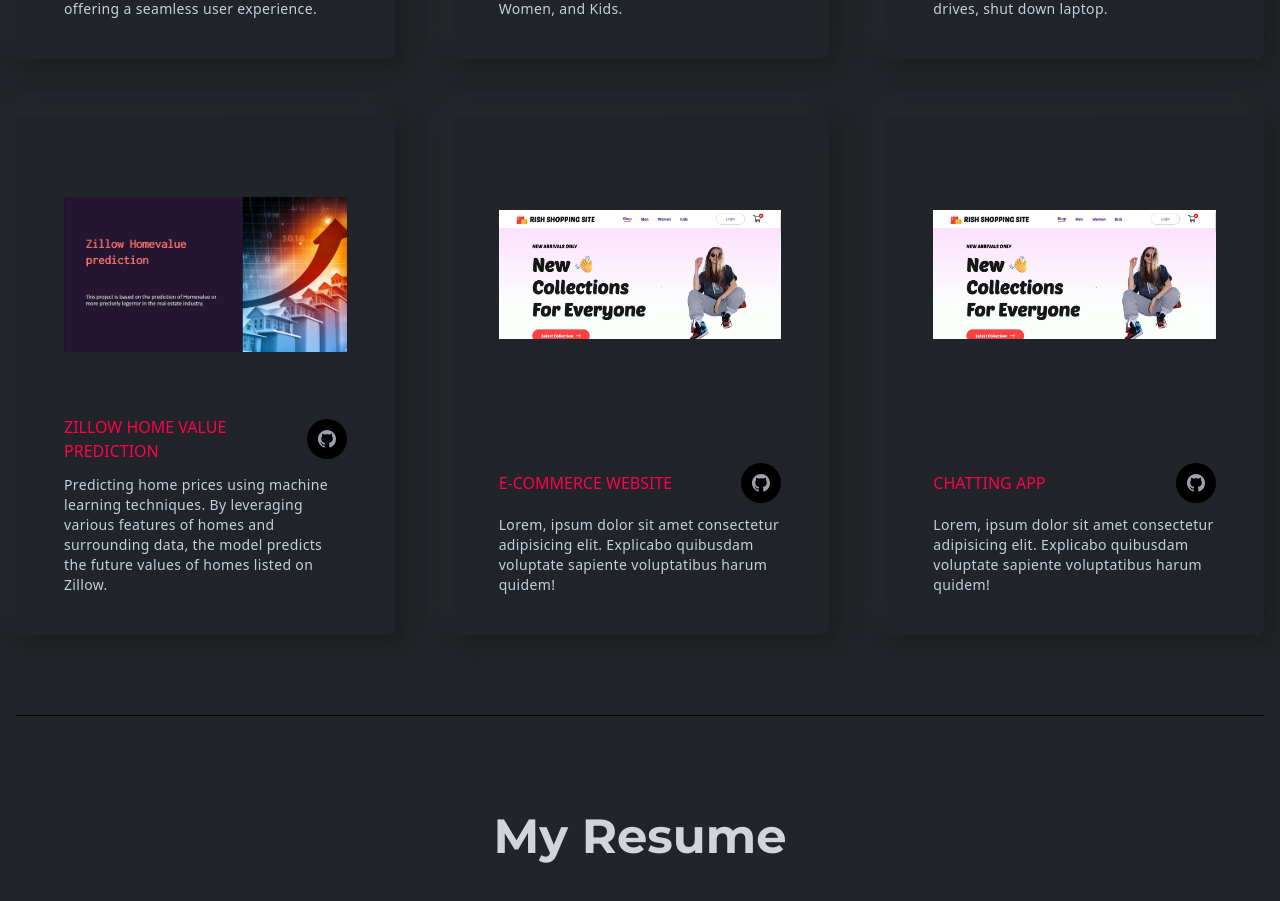
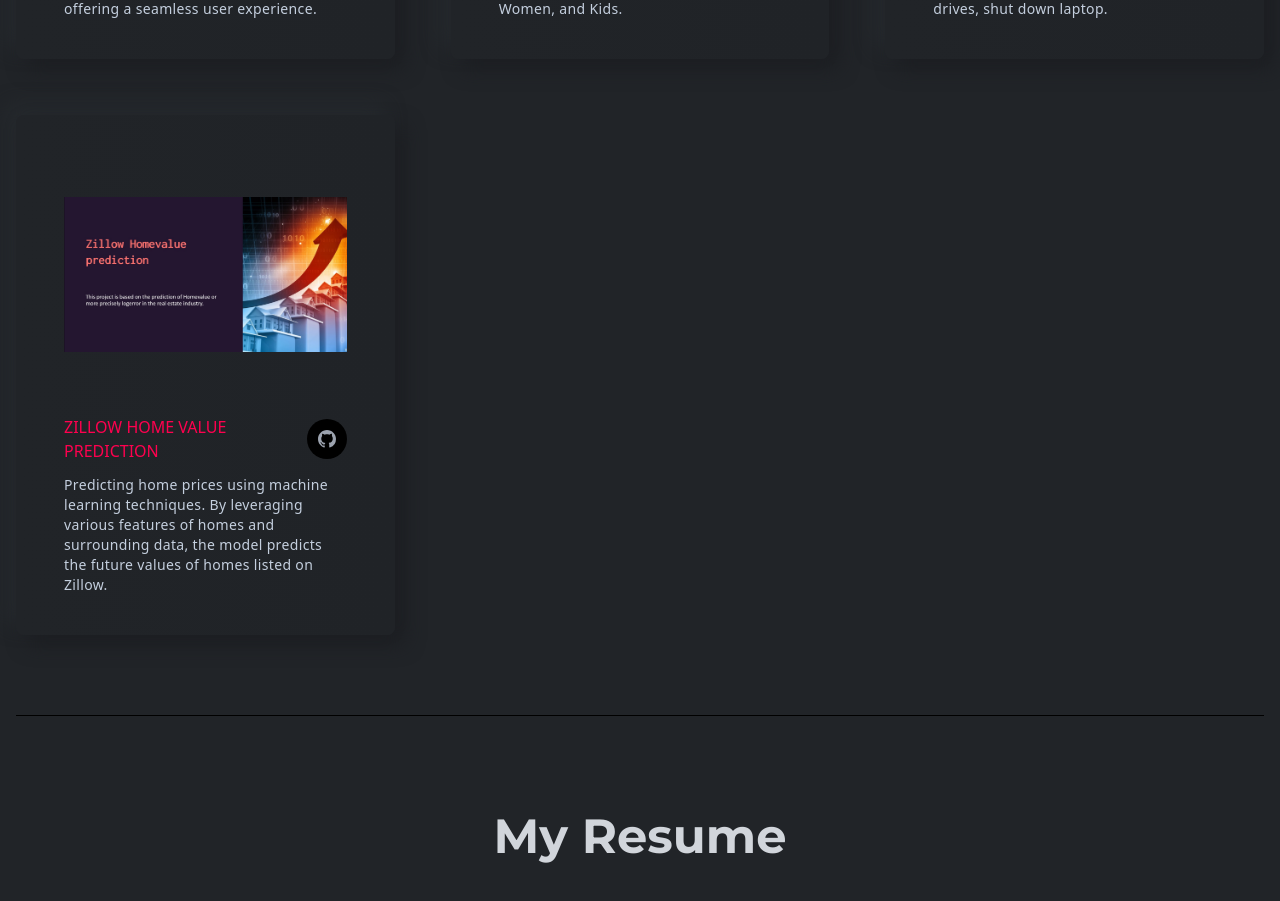
Before and after one commit to Rishabh-mikku/Portfolio, a React (Vite) app: page / in a window 1280 px wide. Shown: the part 2788-3689 px from the top of the page. Built offline with nearby package versions, Linux system fonts and the light colour scheme.

Commit message:
20240708 Projects Updated

```diff
--- a/src/components/Projects/Projects.jsx
+++ b/src/components/Projects/Projects.jsx
@@ -43,20 +43,6 @@
           src={projectFour}
           github_link = "https://github.com/ML-Project-Zillow-Home-Value-Prediction/Zillow-Home-Value-Prediction"
         />
-        <ProjectsCard
-          title="E-commerce Website"
-          des=" Lorem, ipsum dolor sit amet consectetur adipisicing elit.
-              Explicabo quibusdam voluptate sapiente voluptatibus harum quidem!"
-          src={projectTwo}
-          github_link = "https://github.com/Rishabh-mikku/Fitness-Club-Website"
-        />
-        <ProjectsCard
-          title="Chatting App"
-          des=" Lorem, ipsum dolor sit amet consectetur adipisicing elit.
-              Explicabo quibusdam voluptate sapiente voluptatibus harum quidem!"
-          src={projectTwo}
-          github_link = "https://github.com/Rishabh-mikku/Fitness-Club-Website"
-        />
       </div>
     </section>
   );
--- a/src/components/Projects/ProjectsCard.jsx
+++ b/src/components/Projects/ProjectsCard.jsx
@@ -1,9 +1,9 @@
 import React from 'react'
 import { BsGithub } from "react-icons/bs";
 
-
 const ProjectsCard = ({ title, des, src, github_link }) => {
   return (
+
     <div className="w-full p-4 xl:px-12 h-auto xl:py-10 rounded-lg shadow-shadowOne flex flex-col bg-gradient-to-r from-bodyColor to-[#202327] group hover:bg-gradient-to-b hover:from-gray-900 hover:gray-900 transition-colors duration-1000">
       <div className="w-full h-[80%] overflow-hidden rounded-lg">
         <img
@@ -30,6 +30,7 @@
         </div>
       </div>
     </div>
+
   );
 }
 
```
